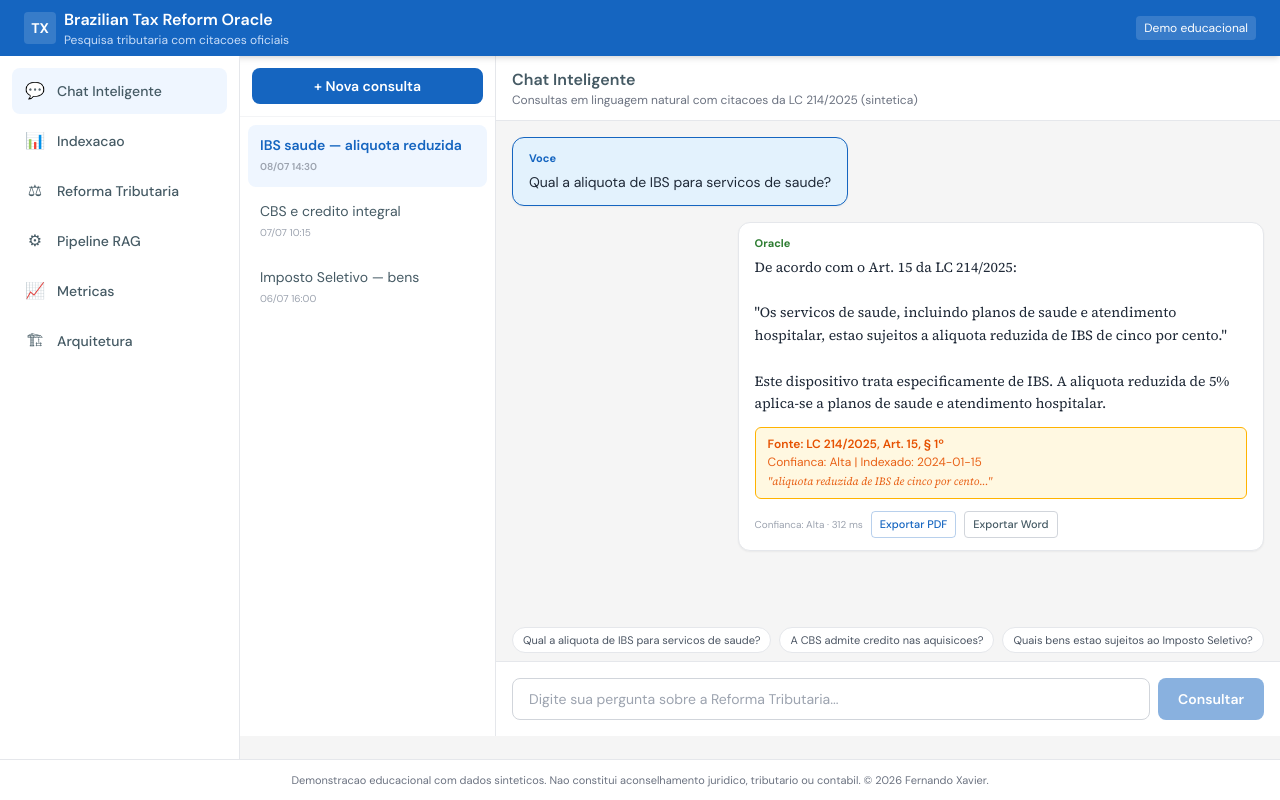
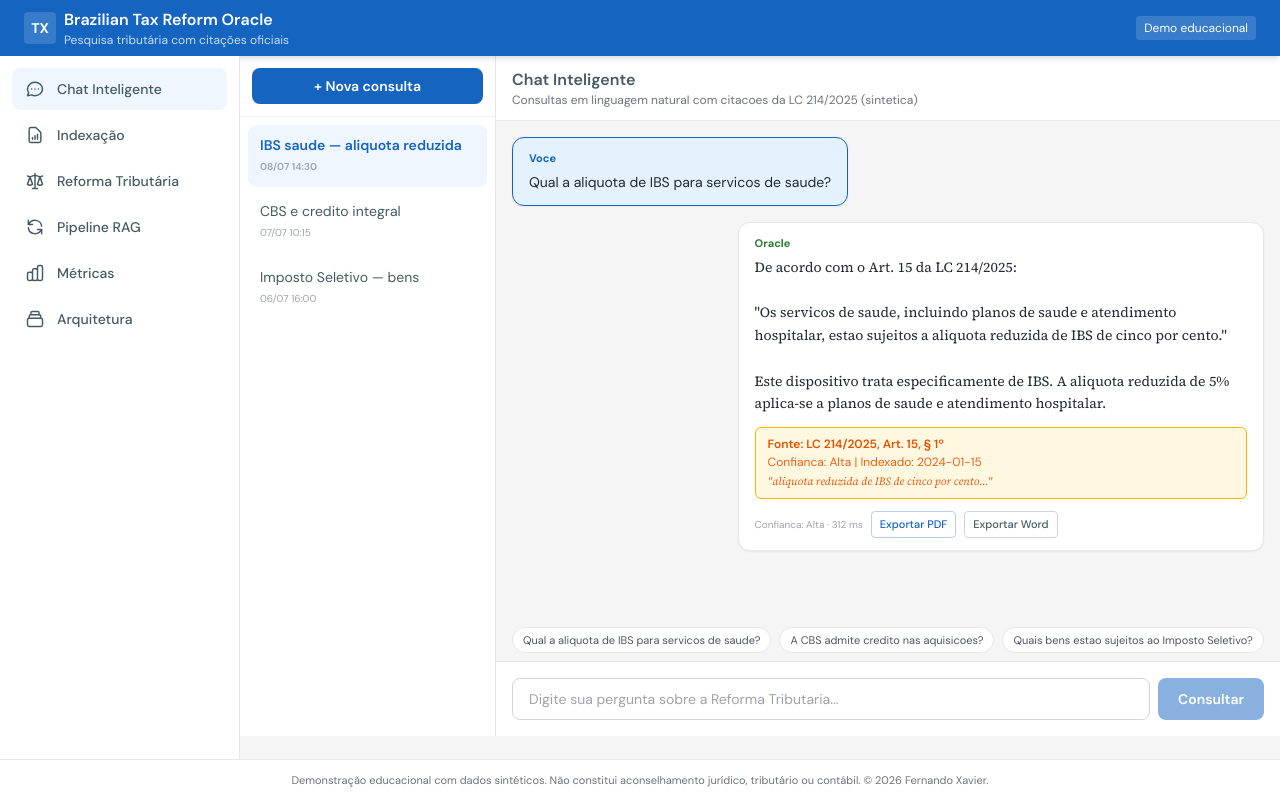
Before and after one commit to fernandoxavier02/brazilian-tax-reform-oracle-showcase, an Angular app in the folder frontend/: page /chat in a window 1280 px wide. Built offline with nearby package versions, Linux system fonts and the light colour scheme.

Commit message:
fix(frontend): improve shell icons and tsconfig include

```diff
--- a/frontend/src/app/layout/shell.component.ts
+++ b/frontend/src/app/layout/shell.component.ts
@@ -5,7 +5,7 @@ import { RouterLink, RouterLinkActive } from '@angular/router';
 interface NavItem {
   path: string;
   label: string;
-  icon: string;
+  iconPath: string;
 }
 
 @Component({
@@ -31,7 +31,7 @@ interface NavItem {
               <span class="inline-flex h-8 w-8 items-center justify-center rounded bg-white/15 text-sm font-bold">TX</span>
               <div>
                 <h1 class="text-sm md:text-base font-semibold leading-tight">Brazilian Tax Reform Oracle</h1>
-                <p class="text-[10px] md:text-xs text-blue-100/90 hidden sm:block">Pesquisa tributaria com citacoes oficiais</p>
+                <p class="text-[10px] md:text-xs text-blue-100/90 hidden sm:block">Pesquisa tributária com citações oficiais</p>
               </div>
             </div>
           </div>
@@ -41,10 +41,9 @@ interface NavItem {
 
       <div class="flex flex-1 min-h-0">
         <aside
-          class="fixed md:static inset-y-0 left-0 z-30 w-60 bg-white border-r border-gray-200 pt-14 md:pt-0 transform transition-transform duration-200"
+          class="fixed md:static inset-y-0 left-0 z-30 w-60 bg-white border-r border-gray-200 pt-14 md:pt-0 transform transition-transform duration-200 md:translate-x-0"
           [class.-translate-x-full]="!navOpen"
           [class.translate-x-0]="navOpen"
-          [class.md:translate-x-0]="true"
         >
           <nav class="p-3 space-y-1">
             <a
@@ -54,7 +53,9 @@ interface NavItem {
               class="flex items-center gap-3 px-3 py-2.5 rounded-lg text-sm font-medium text-slate border border-transparent hover:bg-gray-50 transition-colors"
               (click)="navOpen = false"
             >
-              <span class="text-base w-5 text-center" [innerHTML]="item.icon"></span>
+              <svg class="w-5 h-5 shrink-0" fill="none" stroke="currentColor" viewBox="0 0 24 24">
+                <path stroke-linecap="round" stroke-linejoin="round" stroke-width="1.75" [attr.d]="item.iconPath" />
+              </svg>
               {{ item.label }}
             </a>
           </nav>
@@ -72,7 +73,7 @@ interface NavItem {
       </div>
 
       <footer class="border-t border-gray-200 bg-white px-4 py-3 text-center text-[11px] text-gray-500">
-        Demonstracao educacional com dados sinteticos. Nao constitui aconselhamento juridico, tributario ou contabil.
+        Demonstração educacional com dados sintéticos. Não constitui aconselhamento jurídico, tributário ou contábil.
         &copy; 2026 Fernando Xavier.
       </footer>
     </div>
@@ -82,11 +83,35 @@ export class ShellComponent {
   navOpen = false;
 
   readonly navItems: NavItem[] = [
-    { path: '/chat', label: 'Chat Inteligente', icon: '&#128172;' },
-    { path: '/dashboard', label: 'Indexacao', icon: '&#128202;' },
-    { path: '/reforma', label: 'Reforma Tributaria', icon: '&#9878;' },
-    { path: '/pipeline', label: 'Pipeline RAG', icon: '&#9881;' },
-    { path: '/metricas', label: 'Metricas', icon: '&#128200;' },
-    { path: '/arquitetura', label: 'Arquitetura', icon: '&#127959;' },
+    {
+      path: '/chat',
+      label: 'Chat Inteligente',
+      iconPath: 'M8 12h.01M12 12h.01M16 12h.01M21 12c0 4.418-4.03 8-9 8a9.863 9.863 0 01-4.255-.949L3 20l1.395-3.72C3.512 15.042 3 13.574 3 12c0-4.418 4.03-8 9-8s9 3.582 9 8z',
+    },
+    {
+      path: '/dashboard',
+      label: 'Indexação',
+      iconPath: 'M9 17v-2m3 2v-4m3 4v-6m2 10H7a2 2 0 01-2-2V5a2 2 0 012-2h5.586a1 1 0 01.707.293l5.414 5.414a1 1 0 01.293.707V19a2 2 0 01-2 2z',
+    },
+    {
+      path: '/reforma',
+      label: 'Reforma Tributária',
+      iconPath: 'M3 6l3 1m0 0l-3 9a5.002 5.002 0 006.001 0M6 7l3 9M6 7l6-2m6 2l3-1m-3 1l-3 9a5.002 5.002 0 006.001 0M18 7l3 9m-3-9l-6-2m0-2v2m0 16V5m0 16H9m3 0h3',
+    },
+    {
+      path: '/pipeline',
+      label: 'Pipeline RAG',
+      iconPath: 'M4 4v5h.582m15.356 2A8.001 8.001 0 004.582 9m0 0H9m11 11v-5h-.581m0 0a8.003 8.003 0 01-15.357-2m15.357 2H15',
+    },
+    {
+      path: '/metricas',
+      label: 'Métricas',
+      iconPath: 'M9 19v-6a2 2 0 00-2-2H5a2 2 0 00-2 2v6a2 2 0 002 2h2a2 2 0 002-2zm0 0V9a2 2 0 012-2h2a2 2 0 012 2v10m-6 0a2 2 0 002 2h2a2 2 0 002-2m0 0V5a2 2 0 012-2h2a2 2 0 012 2v14a2 2 0 01-2 2h-2a2 2 0 01-2-2z',
+    },
+    {
+      path: '/arquitetura',
+      label: 'Arquitetura',
+      iconPath: 'M19 11H5m14 0a2 2 0 012 2v6a2 2 0 01-2 2H5a2 2 0 01-2-2v-6a2 2 0 012-2m14 0V9a2 2 0 00-2-2M5 11V9a2 2 0 012-2m0 0V5a2 2 0 012-2h6a2 2 0 012 2v2M7 7h10',
+    },
   ];
 }
--- a/frontend/tsconfig.app.json
+++ b/frontend/tsconfig.app.json
@@ -5,5 +5,5 @@
     "types": []
   },
   "files": ["src/main.ts"],
-  "include": ["src/**/*.d.ts"]
+  "include": ["src/**/*.ts"]
 }
```
